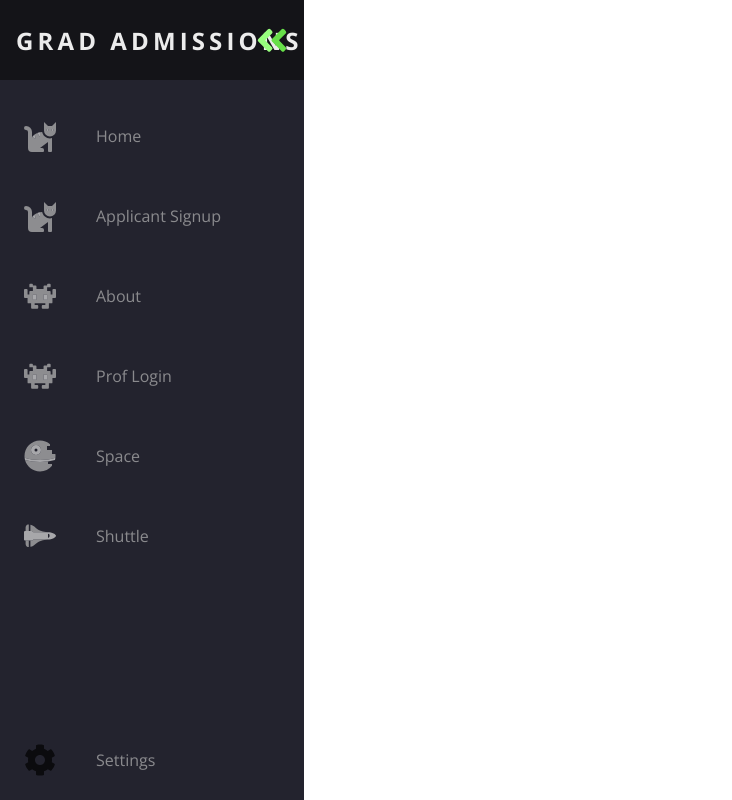
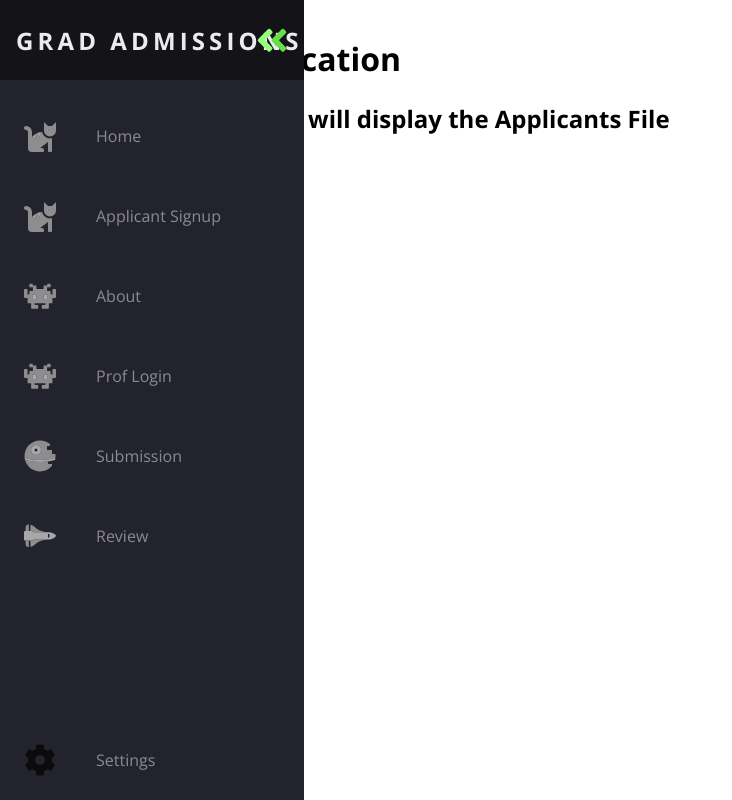
Before and after one commit to leo-paz/grad-admissions-hub, a React (Create React App) app in the folder frontend/grad-admissions-hub-app/: page /review in a window 1280 px wide. Shown: the whole page, without its empty margins (0-732 px from the left). Built offline with nearby package versions, Linux system fonts and the light colour scheme; no server answers.

Commit message:
Added Submission and Review Application Page

```diff
--- a/frontend/grad-admissions-hub-app/src/App.js
+++ b/frontend/grad-admissions-hub-app/src/App.js
@@ -4,7 +4,10 @@ import Home from "./Pages/Home";
 import ApplicantSignup from "./Pages/ApplicantSignup";
 import About from "./Pages/About";
 import ProfLogin from "./Pages/ProfLogin";
+import Submission from "./Pages/Submission";
+import Review from "./Pages/Review";
 import Navbar from "./Components/Navbar/Navbar";
+
 
 function App() {
   return (
@@ -16,6 +19,8 @@ function App() {
             <Route path="/proflogin" component={ProfLogin} />
           <Route path="/" exact component={Home} />
           <Route path="/applicantSignup" component={ApplicantSignup} />
+          <Route path="/submission" component={Submission} />
+          <Route path="/review" component={Review} />
         </Switch>
       </div>
     </Router>
--- /dev/null
+++ b/frontend/grad-admissions-hub-app/src/Components/DataFetch.js
@@ -0,0 +1,107 @@
+import React, { useState, useEffect, useRef } from "react";
+
+const DataFetch = () => {
+
+    const [state, setState] = useState({
+        Approved: "",
+        graduationDate:"",
+        majors: []
+    })
+
+    const requestBody = `{
+        "Application": {
+				"applicant": "2bfaa7bd-c1ba-4a06-b46a-058fc858cfee",
+				"professor": "328e1dd4-7928-4d7e-a538-f7a66cff8d11",
+				"dateSubmitted": "31/12/1998",
+				"areasOfResearch": [${state.majors}],
+				"resumeDocumentId": "23",
+				"diplomaDocumentId": "45",
+				"auditDocumentId": "45",
+				"reviews": []
+			}
+		}
+    }`
+
+    const onNameChangeHandle = (event) => {
+        const newState = {...state, name: event.target.value};
+        setState(newState);
+    }
+
+    const handleButton = (event) => {
+        console.log("Application Sent!");
+        fetch("https://j2ofh2owcb.execute-api.us-east-1.amazonaws.com/main/graphql",{
+            method: 'POST',
+            body: requestBody
+
+        })
+    }
+	const onCheckBoxChange = (event) => {
+        console.log(event.target.name);
+        console.log(event.target.checked);
+        if(event.target.checked){
+          const newState = {...state, majors: [...state.majors, `"${event.target.name}"`]}
+          const newState2 = { ...newState, majors: Array.from(new Set(newState.majors))};
+          setState(newState2);
+        }else{
+            const filtered = state.majors.filter(function(value, index, arr){
+                return value != `"${event.target.name}"`;
+            });
+            const newState = {...state, majors: filtered};
+            setState(newState);
+            console.log(filtered);
+        }
+    }
+
+  return (
+    <div className="page">
+      <form>
+  <p> <label>
+    Professor:
+    <input type="Text" name="name" onChange={onNameChangeHandle}/>
+  </label>
+  </p>
+
+  <p>
+  <label>
+                    <input
+                        type="Checkbox"
+                        name="Machine Learning"
+                        onChange={onCheckBoxChange}
+                    />
+                    <span>Machine Learning</span>
+                </label>
+                <label>
+                    <input
+                        type="Checkbox"
+                        name="RTOS"
+                        onChange={onCheckBoxChange}
+                    />
+                    <span>RTOS</span>
+                </label>
+                <label>
+                    <input
+                        type="Checkbox"
+                        name="Materials and Structures"
+                        onChange={onCheckBoxChange}
+                    />
+                    <span>Materials and Structures</span>
+                </label>
+                <label>
+                    <input
+                        type="Checkbox"
+                        name="Biomechanics"
+                        onChange={onCheckBoxChange}
+                    />
+                    <span>Biomechanics</span>
+                </label>
+        </p>
+  <label>
+    Press Button to Apply to Gradutate:
+    <input type="button" value="Apply" onClick={handleButton}/>
+  </label>
+  </form>
+  </div>
+  );
+};
+
+export default DataFetch;
--- /dev/null
+++ b/frontend/grad-admissions-hub-app/src/Components/GetApplication.js
@@ -0,0 +1,22 @@
+import React, { useEffect } from "react";
+import { useQuery } from "@apollo/client";
+import { LOAD_APPLICATION } from "../GraphQL/Queries";
+
+
+const GetApplication = () => {
+  const { data } =  useQuery(LOAD_APPLICATION,{returnPartialData:true});
+    useEffect(() => {
+    if (data) {
+      console.log(data);
+    }
+  }, [data]);
+
+  return (
+    <div>
+     <p><h4>File for Review: </h4> {data && data.applicationById.applicant.name}</p>
+      <pre>{JSON.stringify(data, null, 2)}</pre>
+    </div>
+  );
+}
+
+export default GetApplication;
--- a/frontend/grad-admissions-hub-app/src/Components/Navbar/Navbar.js
+++ b/frontend/grad-admissions-hub-app/src/Components/Navbar/Navbar.js
@@ -45,15 +45,15 @@ const Navbar = () => {
                     </Link>
                 </li>
                 <li class="nav-item">
-                    <Link className="nav-link">
+                    <Link className="nav-link" to="/submission">
                         <PlanetIcon />
-                        <span className="link-text">Space</span>
+                        <span className="link-text">Submission</span>
                     </Link>
                 </li>
                 <li class="nav-item">
-                    <Link className="nav-link">
+                    <Link className="nav-link" to="/review">
                         <ShuttleIcon />
-                        <span className="link-text">Shuttle</span>
+                        <span className="link-text">Review</span>
                     </Link>
                 </li>
                 <li class="nav-item">
--- a/frontend/grad-admissions-hub-app/src/GraphQL/Queries.js
+++ b/frontend/grad-admissions-hub-app/src/GraphQL/Queries.js
@@ -26,3 +26,22 @@ export const LOAD_PROFS = gql`
         }
     }
 `;
+export const LOAD_APPLICATION = gql`
+  query {
+      applicationById(id: "b0071922-6184-480a-a5db-a0897ed85ae3") {
+          applicant {
+              id
+              name
+          }
+          professor {
+              id
+              name
+          }
+          dateSubmitted
+          areasOfResearch
+          resumeDocumentId
+          diplomaDocumentId
+          auditDocumentId
+      }
+  }
+`;
--- /dev/null
+++ b/frontend/grad-admissions-hub-app/src/Pages/Review.js
@@ -0,0 +1,15 @@
+import React from 'react';
+import GetApplication from "./../Components/GetApplication";
+
+const Review = () => {
+
+    return (
+        <div className="page">
+            <h1>Review Application</h1>
+            <h2>Here is where we will display the Applicants File</h2>
+            <GetApplication></GetApplication>
+        </div>
+    )
+}
+
+export default Review;
--- /dev/null
+++ b/frontend/grad-admissions-hub-app/src/Pages/Submission.js
@@ -0,0 +1,16 @@
+import React from 'react';
+
+import DataFetch from '../Components/DataFetch';
+
+const Submission = () => {
+
+    return (
+        <div className="page">
+            <h1>Submission Page</h1>
+            <h2>Enter your information below</h2>
+            <DataFetch></DataFetch>
+        </div>
+    )
+}
+
+export default Submission;
```
Also changed, not shown: 1 other file (tests, documents, lock files or other folders).
